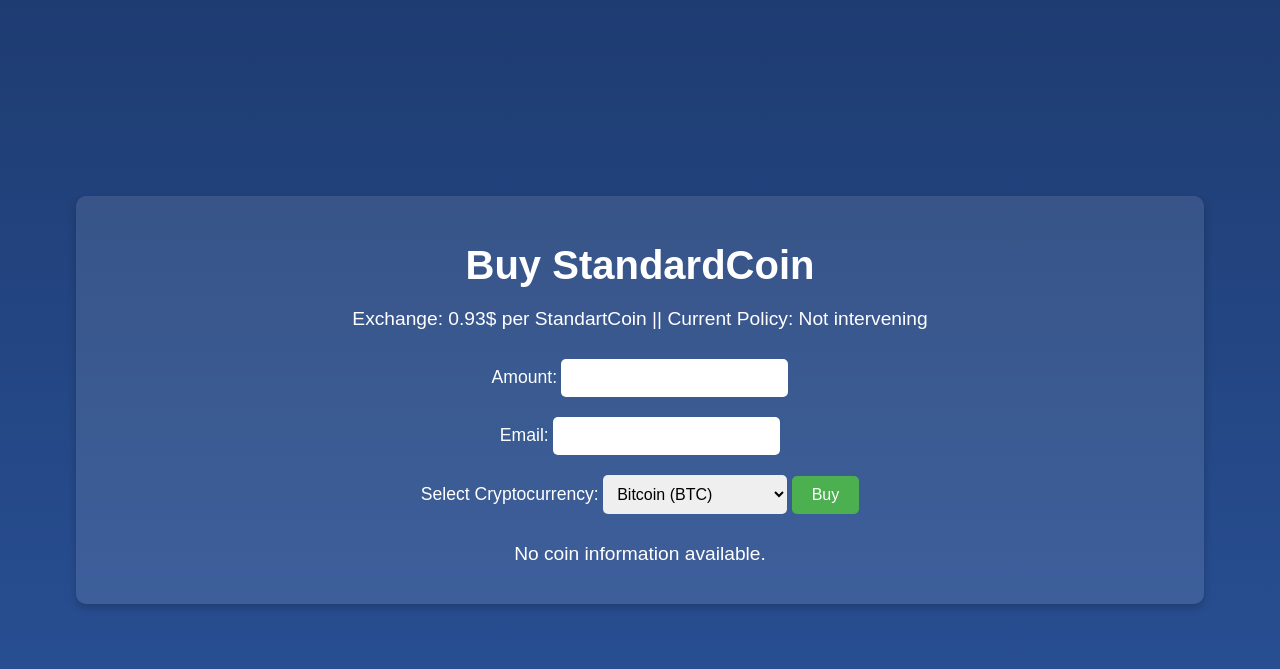
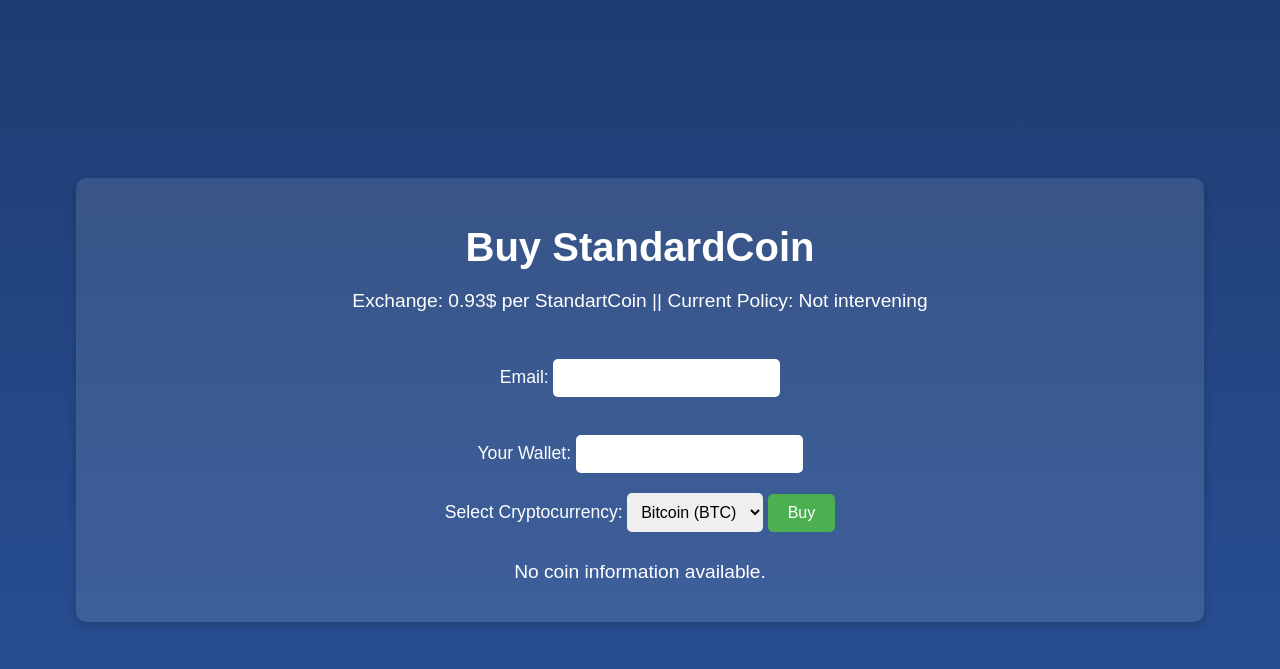
Before and after one commit to JohnyMacaroni/StandartCoin, a Django app: page /create_coin/ in a window 1280 px wide. Shown: the top 669 px of the page. Run offline with Django 5.2, Linux system fonts and the light colour scheme; parts of the project's set-up code (start-up, migrations or seed data) failed here and were passed over.

Commit message:
qr update

```diff
--- a/Main/models.py
+++ b/Main/models.py
@@ -18,6 +18,7 @@ class user_info(models.Model):
     email = models.TextField()
     encrypted_coin = models.TextField()
     delivered = models.BooleanField(default=False)
+    wallet = models.TextField(default='default')
 
 class withdraw(models.Model):
     wallet = models.TextField()
--- a/Main/templates/Main/coins.html
+++ b/Main/templates/Main/coins.html
@@ -73,11 +73,9 @@
                 </thead>
                 <tbody>
                     {% for coin in coins %}
-                    {% if forloop.counter0|divisibleby:2 %}
                     <tr>
                         <td>{{ coin.encrypted_coin }}</td>
                     </tr>
-                    {% endif %}
                     {% endfor %}
                 </tbody>
             </table>
--- a/Main/templates/Main/create_coin.html
+++ b/Main/templates/Main/create_coin.html
@@ -83,6 +83,13 @@
             border-radius: 5px;
             border: none;
         }
+        #wallet{
+            padding: 10px;
+            font-size: 1em;
+            margin: 10px 0;
+            border-radius: 5px;
+            border: none;
+        }
     </style>
 
 
@@ -96,11 +103,12 @@
         <div id="response-message">
             <p>{{ coin_info }}</p>
         </div>
+
         {% elif payment_info == "BTC" %}
         <div>
             <p>Scan the QR code</p>
             <img src="{% static 'images/wallet_btc.png' %}" alt="btc">
-            <p>Wallet adress: bc1qdnv5lta0f6gpd9hfm2kv3exv23962zujh53lcw</p>
+            <p>Wallet adress: {{ wallet_adress }}</p>
 
             <p>Note: StandardCoin will be sent to your email adress, the amount is determined after blockcahin fees. Take into account that the verification process may take several minutes.</p>
 
@@ -142,22 +150,29 @@
 
         </div>
         {% else %}
+
+
         <form action="{% url 'get_coin' %}" method="get">
-            <label for="amount">Amount:</label>
-            <input type="number" id="amount" name="amount" step="0.01" required>
+            <!--<label for="amount">Amount:</label>
+            <input type="number" id="amount" name="amount" step="0.01" required>-->
 
             <br>
             <label for="email">Email:</label>
             <input type="email" id="email" name="email" required>
             <br>
 
+            <br>
+            <label for="wallet">Your Wallet:</label>
+            <input type="wallet" id="wallet" name="wallet" required>
+            <br>
+
             <label for="crypto">Select Cryptocurrency:</label>
             <select id="crypto" name="crypto" required>
                 <option value="BTC">Bitcoin (BTC)</option>
-                <option value="ETH">Ethereum (ETH)</option>
-                <option value="USDT">Tether (USDT)</option>
-                <option value="BNB">Binance Coin (BNB)</option>
-                <option value="SOL">Solana (SOL)</option>
+                <!--<option value="ETH">Ethereum (ETH)</option>-->
+                <!--<option value="USDT">Tether (USDT)</option>-->
+                <!--<option value="BNB">Binance Coin (BNB)</option>-->
+                <!--<option value="SOL">Solana (SOL)</option>-->
 
             </select>
 
--- a/Main/views.py
+++ b/Main/views.py
@@ -13,11 +13,16 @@ from django.views.decorators.csrf import csrf_exempt
 import hmac
 import hashlib
 
-
+from celery import shared_task
 
 #90016878-c107-46dd-9c39-48916882bfcb
 
-#wallet btc :bc1qdnv5lta0f6gpd9hfm2kv3exv23962zujh53lcw
+wallet_btc_binance = 'bc1qdnv5lta0f6gpd9hfm2kv3exv23962zujh53lcw'
+
+wallet_btc_own = ''
+
+wallet_btc_coinbase = 'bc1q838skj78wrq8vq0f200hlteffuvvpgaphrxlhz'
+
 # wallet BNB :0xecfadd21cf0db805b06f0cb1667efd76135b233d
 #wallet ethereum :0xecfadd21cf0db805b06f0cb1667efd76135b233d
 #wallet usdt:TCmqfkuzeo1981xnJHu8zvjVqxKuS8nMBB
@@ -106,41 +111,27 @@ def create_coin_page(request):
     return render(request, 'Main/create_coin.html',{'policy':utils.get_policy(),'rate':utils.get_rate()})
 
 def get_coin(request):
+
     try:
         if request.method == 'GET':
-            amount = request.GET.get('amount')
+            #amount = request.GET.get('amount')
             crypto =  request.GET.get('crypto')
             email = request.GET.get('email')
+            wallet = request.GET.get('wallet')
+            amount = 0
 
-            if amount and float(amount)>0:
-                amount = utils.has_at_most_x_decimals(amount,2)
+            if 1 == 1:#amount and float(amount)>0:
+                #amount = utils.has_at_most_x_decimals(amount,2)
+
                 crypto = utils.crypto(crypto)
 
-                if amount and crypto and email:
+                if crypto and email:
 
                     try:
-
-                        # Example: Creating a coin and saving it to the database
-                        coin, coin_db, key_two = utils.create_coin(amount)
-
-                        new_coin = Standart_Coin(**coin_db)
-
-                        new_email = user_info(email=str(email),encrypted_coin=coin)
-
-                        new_email.save()
-                        new_coin.save()
-
-
-                        # Construct the JSON response
-
-                        response_data = {
-                            'payment_info': crypto,
-                            'wallet_adress': "html",
-                            'policy': utils.get_policy(),
-                            'rate':utils.get_rate()
-                        }
+                        response_data = get_coin_qr_info(request, crypto, wallet)
 
                         return render(request, 'Main/create_coin.html', response_data)
+
                     except Exception as e:
                         return JsonResponse({'error': 'error'}, status=400)
                 else:
@@ -151,6 +142,71 @@ def get_coin(request):
             return JsonResponse({'error': 'Invalid request method','coin_info':'No coin information available'}, status=405)
     except Exception as e:
         return JsonResponse({'error': "Exception",'coin_info':"error"}, status=410)
+
+
+def get_coin_qr_info(request, crypto, wallet):
+    node_server_url = 'http://localhost:3000/check-wallet'
+
+    # Example parameters to send to the Node.js function
+    params = {
+        'senderAddress': wallet,
+        'recipientAddress': wallet_btc_binance,
+        'currency': 'btc',
+        'amountSent': 0
+    }
+    response = requests.get(node_server_url, params=params)
+
+    # Check if the request was successful
+    if response.status_code == 200:
+        response_data = {
+            'payment_info': crypto,
+            'wallet_adress': wallet_btc_binance,
+            'policy': utils.get_policy(),
+            'rate':utils.get_rate()
+            }
+
+        return response_data
+
+
+def get_coin_transaction_over(wallet, email, crypto):
+    node_server_url = 'http://localhost:3000/check-amount'
+
+    # Example parameters to send to the Node.js function
+    params = {
+        'senderAddress': wallet,
+        'recipientAddress': wallet_btc_binance,
+        'currency': 'btc',
+        'amountSent': 0
+    }
+
+
+    # Send a GET request to the Node.js server
+    response = requests.get(node_server_url, params=params)
+    data = response.json()
+
+    amount = data['amountSent']
+
+    # Check if the request was successful
+    if response.status_code == 200:
+
+        coin, coin_db, key_two = utils.create_coin(amount)
+        new_coin = Standart_Coin(**coin_db)
+
+        new_email = user_info(email=str(email),encrypted_coin=coin,wallet=wallet)
+
+        new_email.save()
+        new_coin.save()
+        # Return the JSON response from Node.js server as a Django JsonResponse
+
+        response_data = {
+        'payment_info': crypto,
+        'coin_info': { 'coin' : coin, 'key' : key_two},
+        'wallet_adress': wallet_btc_binance,
+        'policy': utils.get_policy(),
+        'rate':utils.get_rate()
+        }
+        return render('Main/create_coin.html', response_data)
+
 
 #sell_coin
 def create_sell_page(request):
```
Also changed, not shown: StandartCoin/settings.py (+3 -5 lines), Main/migrations/0002_congregateform_user_info_wallet.py (added).
